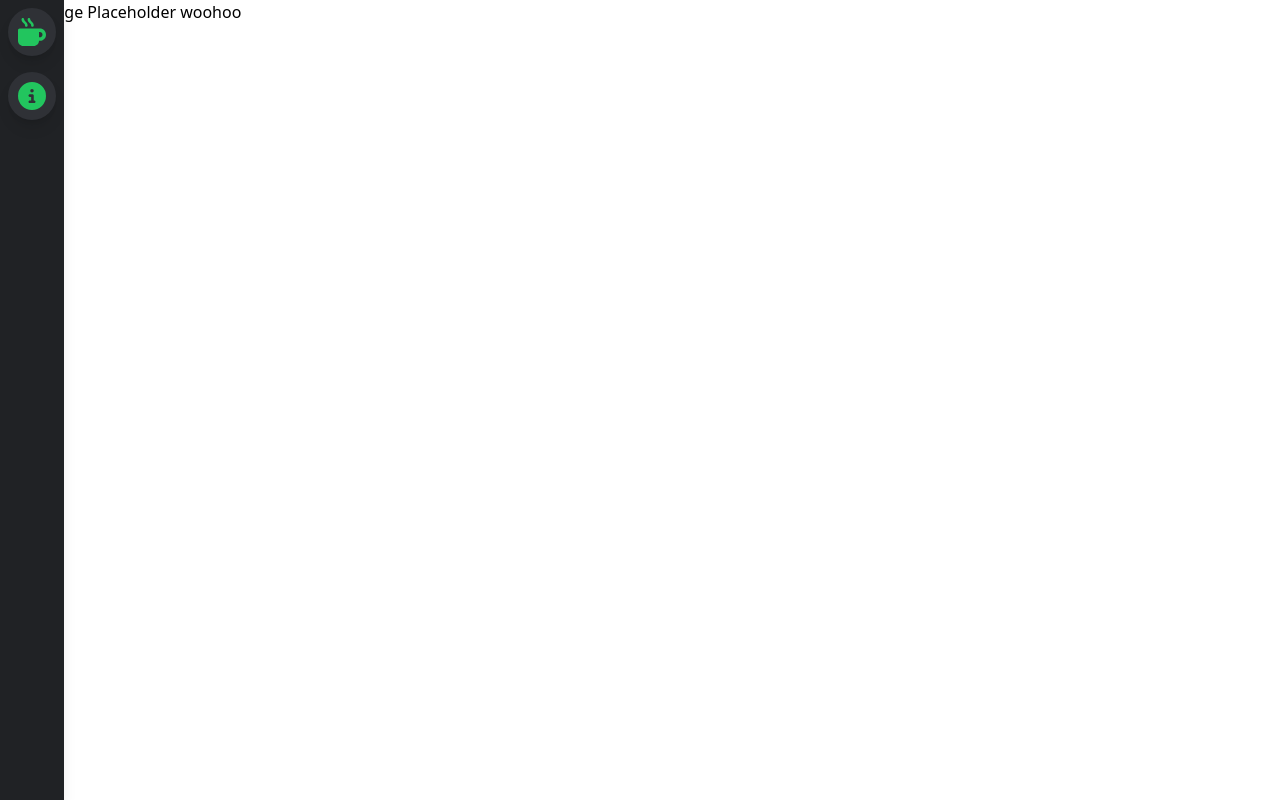
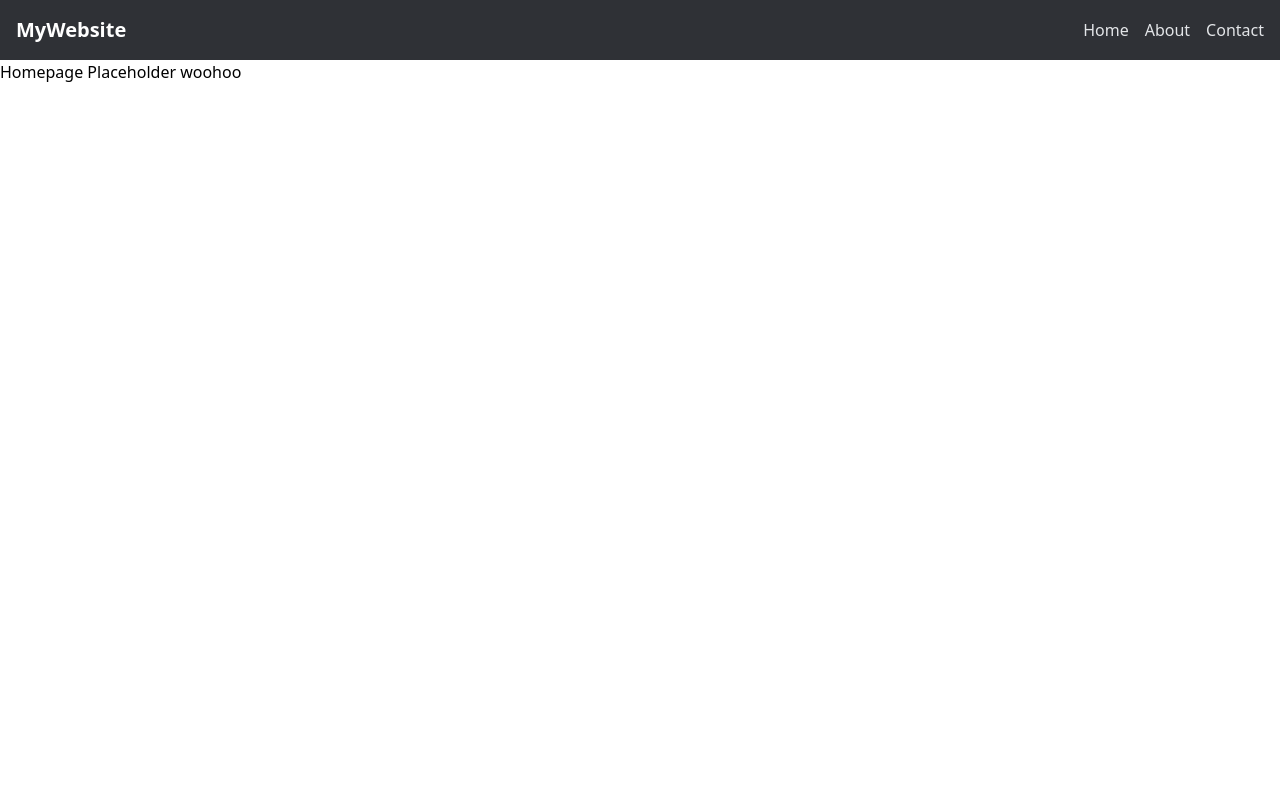
Before and after one commit to knox-dude/knox-dude.github.io, a React (Vite) app in the folder my-app/: page / in a window 1280 px wide. Built offline with nearby package versions, Linux system fonts and the light colour scheme.

Commit message:
removing sidebar adding basic navbar

```diff
--- a/my-app/src/Components/App/App.tsx
+++ b/my-app/src/Components/App/App.tsx
@@ -1,13 +1,13 @@
 import { HashRouter } from "react-router-dom"
 // import NavBar from "@/Components/NavBar/NavBar"
 import AppRoutes from "@/Components/AppRoutes/AppRoutes"
-import SideBar from "../SideBar"
+import NavBar from "../NavBar/NavBar"
 
 function App() {
   return (
     <div className="app">
       < HashRouter >
-        < SideBar />
+        <NavBar />
         < AppRoutes />
       </HashRouter >
     </div>
--- a/my-app/src/Components/NavBar/NavBar.tsx
+++ b/my-app/src/Components/NavBar/NavBar.tsx
@@ -1,13 +1,18 @@
-import { NavLink } from "react-router-dom";
-
 function NavBar() {
   return (
-    <div className="NavBar top-0 fixed bg-gray-300 h-screen flex-col flex">
-      <NavLink className={'m-2'} to="/home">Home</NavLink>
-      <NavLink className={'m-2'} to="/about">About</NavLink>
-      <NavLink className={'m-2'} to="/projects">Projects</NavLink>
-    </div>
-  )
+    <nav className="bg-gray-800 p-4">
+      <div className="container mx-auto flex justify-between items-center">
+        <div className="text-white font-bold text-xl">
+          MyWebsite
+        </div>
+        <div className="space-x-4">
+          <a href="#" className="text-gray-300 hover:text-white">Home</a>
+          <a href="#" className="text-gray-300 hover:text-white">About</a>
+          <a href="#" className="text-gray-300 hover:text-white">Contact</a>
+        </div>
+      </div>
+    </nav>
+  );
 }
 
 export default NavBar;
--- a/my-app/src/Components/SideBar.tsx
+++ /dev/null
@@ -1,29 +0,0 @@
-import { FaMugHot, FaCircleInfo } from "react-icons/fa6"
-
-const SideBar = () => {
-  return (
-    <div className="flex">
-      <div className="fixed top-0 left-0 h-screen w-16 m-0 flex flex-col bg-primary text-white shadow-lg">
-      <SideBarIcon icon={<FaMugHot size={28} />} />
-      <SideBarIcon icon={<FaCircleInfo size={28} />} />
-      </div>
-    </div>
-  )
-}
-
-interface SideBarIconProps {
-  icon: React.ReactNode;
-  text?: string;
-}
-
-const SideBarIcon = ({ icon, text="tooltip 💡" }: SideBarIconProps) => (
-  <div className="sidebar-icon group">
-    {icon}
-
-    <span className="sidebar-tooltip group-hover:scale-100">
-      {text}
-    </span>
-  </div>
-);
-
-export default SideBar
```
